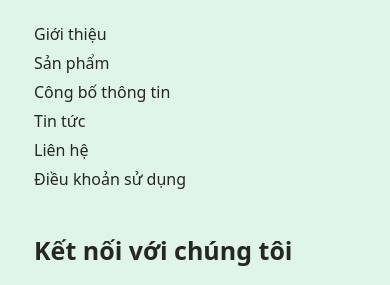
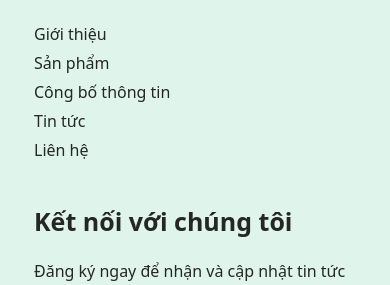
Before and after one commit to vxphat/DNK_Web, a website: page index.html in a window 390 px wide. Shown: the part 5267-5552 px from the top of the page. Drawn offline with nearby package versions, Linux system fonts and the light colour scheme; a script that the page names is missing; files whose address does not match are found by name.

Commit message:
fix responsive v11

```diff
--- a/index.html
+++ b/index.html
@@ -375,7 +375,7 @@
                     <li><a href="#">Công bố thông tin</a></li>
                     <li><a href="#">Tin tức</a></li>
                     <li><a href="#">Liên hệ</a></li>
-                    <li><a href="/policy.html">Điều khoản sử dụng</a></li>
+                    <!-- <li><a href="/policy.html">Điều khoản sử dụng</a></li> -->
                   </ul>
                 </div>
                 <div class="col-lg-7 col-sm-4">
```
